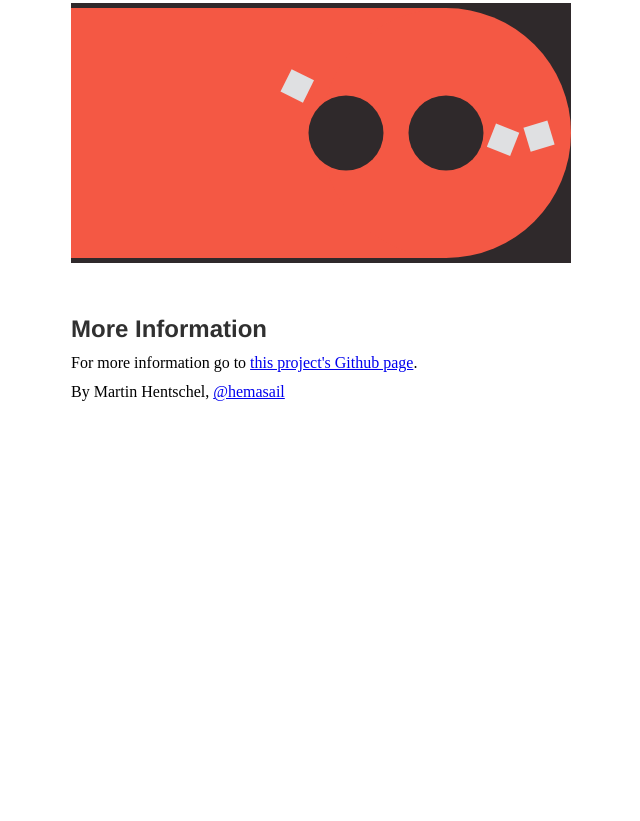
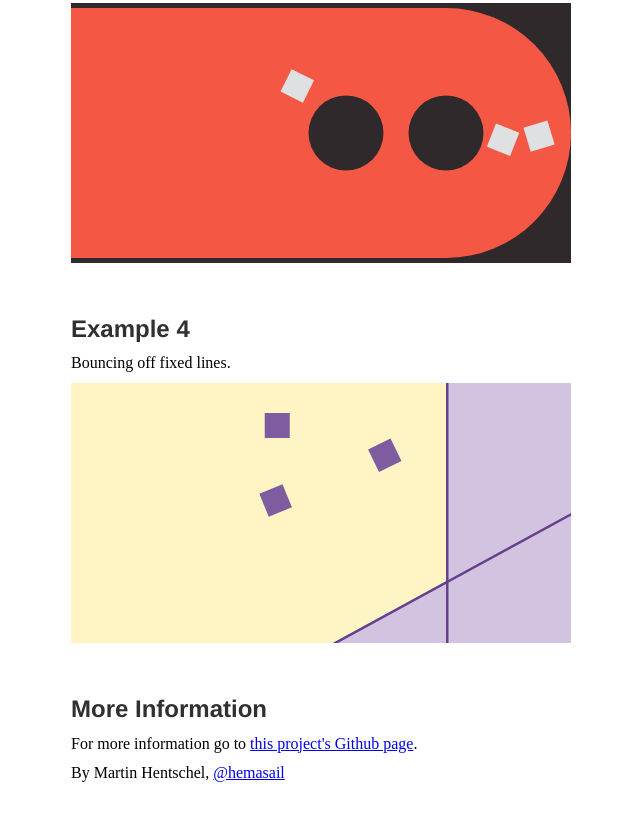
Before and after one commit to hemartin/physicsplain, a plain HTML site: page index.html in a window 1280 px wide. Shown: the part 1000-1821 px from the top of the page, without its empty margins (229-869 px from the left). Before the commit the page ends 1453 px from the top, so only its background shows below. Drawn offline with Linux system fonts and the light colour scheme.

Commit message:
added fixed line

```diff
--- a/index.html
+++ b/index.html
@@ -41,6 +41,10 @@
             <p>Bouncing off arcs and circles.</p>
             <canvas id="canvas3" width="500" height="260"></canvas>
 
+            <h2>Example 4</h2>
+            <p>Bouncing off fixed lines.</p>
+            <canvas id="canvas4" width="500" height="260"></canvas>
+
             <h2>More Information</h2>
             <p>For more information go to <a href="http://github.com/hemartin/physicsplain">this project's Github page</a>.</p>
             <p>By Martin Hentschel, <a href="https://twitter.com/hemasail">@hemasail</a></p>
--- a/main.js
+++ b/main.js
@@ -6,6 +6,7 @@ import {
   FixedCircle,
   Vector
 } from './src/physicsplain.js'
+import { FixedLine } from './src/fixedline.js'
 
 /*
  * Main entry point.
@@ -293,6 +294,82 @@ class Example3 extends State {
   }
 }
 
+class Example4 extends State {
+  constructor (document) {
+    super()
+    // DOM elements
+    this.canvas = document.getElementById('canvas4')
+    this.context = this.canvas.getContext('2d')
+    this.backgroundColor = '#fff4c4'
+    this.repeat = 3000 // repeat example every 3 seconds
+    this.lastRepeat = 0
+
+    // bodies
+    this.movingBodies = []
+    this.fixedBodies = []
+    this.initBodies()
+
+    // colors
+    this.colors = []
+    for (const body of this.movingBodies) {
+      this.colors[body.id] = '#7e5c9f'
+    }
+  }
+
+  initBodies () {
+    this.movingBodies = [
+      new Body(0).setOrigin(-0.8, 0.35).finalize(),
+      new Body(1).setOrigin(-0.8, 0.05).finalize(),
+      new Body(2).setOrigin(-0.8, -0.35).finalize()
+    ]
+    this.fixedBodies = [
+      new FixedLine(3, new Vector(0.5, -1), new Vector(0.5, 1)),
+      new FixedLine(4, new Vector(-0.1, -0.6), new Vector(1, 0))
+    ]
+
+    // initial velocity of impacting bodies
+    this.movingBodies[0].velocity.x = 2.2
+    this.movingBodies[1].velocity.x = 2.2
+    this.movingBodies[1].angularVelocity = 4
+    this.movingBodies[2].velocity.x = 2.2
+  }
+
+  // overridden generator methods returning bodies
+  * getMovingBodies () {
+    yield * this.movingBodies
+  }
+
+  * getFixedBodies () {
+    yield * this.fixedBodies
+  }
+
+  postAdvance (now) {
+    // clear canvas
+    this.context.fillStyle = this.backgroundColor
+    this.context.fillRect(0, 0, this.canvas.width, this.canvas.height)
+
+    // draw lines
+    drawLine(this.canvas, this.context, this.fixedBodies[0], 1, '#d2c4e0')
+    drawLine(this.canvas, this.context, this.fixedBodies[1], 1, '#d2c4e0')
+    drawLine(this.canvas, this.context, this.fixedBodies[0], 0.01, '#66408b')
+    drawLine(this.canvas, this.context, this.fixedBodies[1], 0.01, '#66408b')
+
+    // draw bodies
+    for (const body of this.movingBodies) {
+      drawBody(body, this.canvas, this.context, this.colors)
+    }
+
+    // reset example if repeat time has passed
+    if (this.lastRepeat === 0) {
+      this.lastRepeat = now
+    }
+    if (now - this.lastRepeat > this.repeat) {
+      this.initBodies()
+      this.lastRepeat = now
+    }
+  }
+}
+
 /**
  * Main loop. Initializes examples, advances physics, and updates graphics.
  */
@@ -301,7 +378,8 @@ window.onload = function () {
   const examples = [
     new Example1(document),
     new Example2(document),
-    new Example3(document)
+    new Example3(document),
+    new Example4(document)
   ]
 
   // initially resize canvas, and also listen for resize events
@@ -386,6 +464,24 @@ function drawCircles (canvas, context, wallColor, backgroundColor) {
 }
 
 /*
+ * Draws line for example 4
+ */
+function drawLine (canvas, context, line, width, lineColor) {
+  const nx = line.normal.x * width
+  const ny = line.normal.y * width
+
+  // draw background to the right
+  context.fillStyle = lineColor
+  context.beginPath()
+  context.moveTo(tx(canvas, line.start.x), ty(canvas, line.start.y))
+  context.lineTo(tx(canvas, line.start.x - nx), ty(canvas, line.start.y - ny))
+  context.lineTo(tx(canvas, line.end.x - nx), ty(canvas, line.end.y - ny))
+  context.lineTo(tx(canvas, line.end.x), ty(canvas, line.end.y))
+  context.closePath()
+  context.fill()
+}
+
+/*
  * Translates a body's x coordinate to the canvas's scale:
  * - if body is at x = -1, the body is at the canvas's left edge
  * - if body is at x = 1, the body is at the canvas's right edge
--- /dev/null
+++ b/src/fixedline.js
@@ -0,0 +1,123 @@
+import { Collision } from './collision.js'
+import { CollisionPoint } from './collisionpoint.js'
+import { Vector } from './vector.js'
+
+/**
+ * Fixed line at given start and end coordinates.
+ *
+ * @author Martin Hentschel
+ */
+export class FixedLine {
+  /**
+   * Constructs a new fixed line.
+   *
+   * @param {Number} id id of fixed line
+   * @param {Vector} start start coordinate
+   * @param {Vector} end end coordinate
+   */
+  constructor (id, start, end) {
+    this.id = id
+    this.origin = start
+    this.start = start
+    this.end = end
+    const diffX = end.x - start.x
+    const diffY = end.y - start.y
+    this.angle = Vector.angle(diffX, diffY)
+    this.length = Vector.length(diffX, diffY)
+    this.normal = new Vector(-diffY, diffX).scale(1 / this.length)
+    this.velocity = new Vector(0, 0)
+    this.angularVelocity = 0
+  }
+
+  collide (collidingBody, timestep, restitution) {
+    let collision = null
+    for (let corner = 0; corner < 4; corner++) {
+      // Vector vertex = body.vertex(corner);
+      const vertexX = collidingBody.cornerX[corner]
+      const vertexY = collidingBody.cornerY[corner]
+
+      // this center as origin
+      // Vector q = Vector.substract(vertex, origin);
+      const qX = vertexX - this.start.x
+      const qY = vertexY - this.start.y
+
+      // Vector t = q.rotate(-angle)
+      const cos = Math.cos(-this.angle)
+      const sin = Math.sin(-this.angle)
+      const tX = qX * cos - qY * sin
+      const tY = qX * sin + qY * cos
+
+      if (tX >= 0 && tX <= this.length && tY < 0) {
+        if (collision === null) {
+          collision = new Collision(restitution)
+        }
+        const separation = -tY
+        const collisionPoint = new CollisionPoint(
+          collidingBody,
+          this,
+          this.normal.x,
+          this.normal.y,
+          vertexX,
+          vertexY,
+          separation
+        )
+        collision.collisionPoints.push(collisionPoint)
+      }
+    }
+    return collision
+  }
+
+  /**
+   * Returns true if colliding body overlaps with this line.
+   *
+   * @param {Body} collidingBody colliding body
+   */
+  overlaps (collidingBody) {
+    // leftOf and rightOf remember if at least one corner of
+    // collidingBody is left of (or rigth of) line
+    let leftOf = false
+    let rightOf = false
+
+    for (let corner = 0; corner < 4; corner++) {
+      // Vector vertex = body.vertex(corner);
+      const vertexX = collidingBody.cornerX[corner]
+      const vertexY = collidingBody.cornerY[corner]
+
+      // this center as origin
+      // Vector q = Vector.substract(vertex, origin);
+      const qX = vertexX - this.start.x
+      const qY = vertexY - this.start.y
+
+      // Vector t = q.rotate(-angle)
+      const cos = Math.cos(-this.angle)
+      const sin = Math.sin(-this.angle)
+      const tX = qX * cos - qY * sin
+      const tY = qX * sin + qY * cos
+
+      if (tX >= 0 && tX <= this.length) {
+        leftOf = leftOf || tY >= 0
+        rightOf = rightOf || tY < 0
+      }
+    }
+
+    // collidingBody overlaps with line if at least one corner is left of
+    // and at leastone corner is right of line
+    return leftOf && rightOf
+  }
+
+  // this is a fixed entity
+  invertedMass () {
+    return 0
+  }
+
+  // this is a fixed entity
+  invertedInertia () {
+    return 0
+  }
+
+  // fixed entity has no velocity
+  addVelocity (velocity) {}
+
+  // fixed entity has no angular velocity
+  addAngularVelocity (angularVelocity) {}
+}
--- a/src/physicsplain.js
+++ b/src/physicsplain.js
@@ -8,5 +8,6 @@ export { Body } from './body.js'
 export { FixedArc } from './fixedarc.js'
 export { FixedBody } from './fixedbody.js'
 export { FixedCircle } from './fixedcircle.js'
+export { FixedLine } from './fixedline.js'
 export { State } from './state.js'
 export { Vector } from './vector.js'
```
Also changed, not shown: target/physicsplain-min.js.
